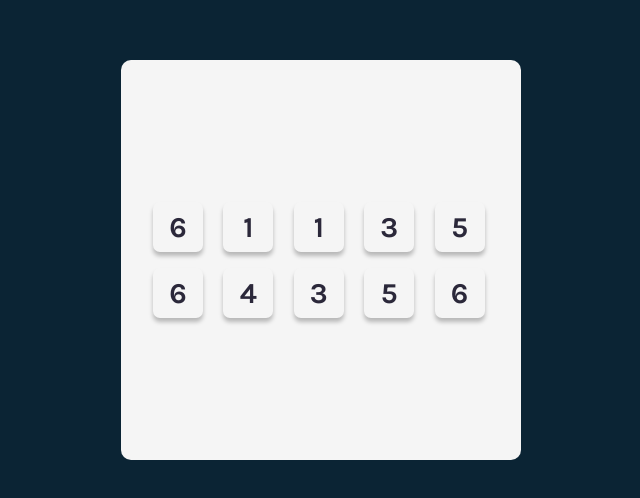
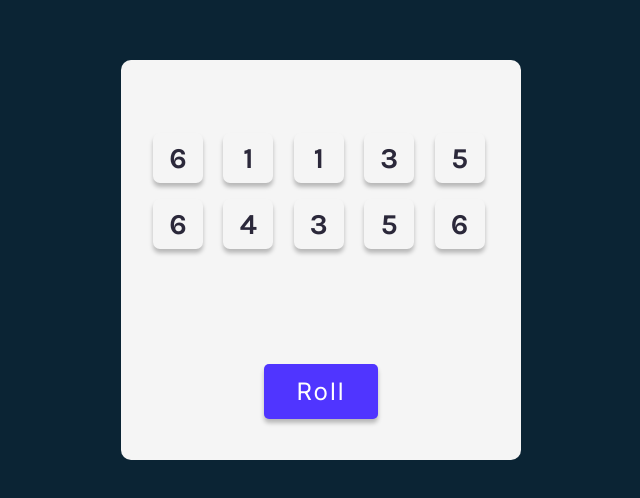
Before and after one commit to NickeeCoco/Tenzies, a React (Vite) app in the folder Tenzies/: page / in a window 1280 px wide. Shown: the part 140-638 px from the top of the page, without its empty margins (319-959 px from the left). Built offline with nearby package versions, Linux system fonts and the light colour scheme.

Commit message:
Create button to roll dice

```diff
--- a/Tenzies/src/App.jsx
+++ b/Tenzies/src/App.jsx
@@ -2,7 +2,7 @@ import {useState} from "react"
 import Die from "./Die"
 
 function App() {
-  const [numbers, setNumbers] = useState(allNewDice())
+  const [dice, setDice] = useState(allNewDice())
 
   function allNewDice() {
     const randomNumbers = []
@@ -16,13 +16,14 @@ function App() {
 
   }
 
-  const dieElements = numbers.map(number => <Die value={number} />)
+  const diceElements = dice.map(die => <Die value={die} />)
 
   return (
     <main>
       <div className="diceContainer">
-        {dieElements}
+        {diceElements}
       </div>
+      <button onClick={() => setDice(allNewDice())}>Roll</button>
     </main>
   )
 }
--- a/Tenzies/src/style.css
+++ b/Tenzies/src/style.css
@@ -24,8 +24,10 @@ main {
   background-color: #F5F5F5;
   border-radius: 10px;
   display: flex;
+  flex-direction: column;
   align-items: center;
-  justify-content: center;
+  justify-content: space-around;
+
 }
 
 .diceContainer {
@@ -50,3 +52,16 @@ main {
   font-size: 1.8rem;
   cursor: pointer;
 }
+
+button {
+  background-color: #5035FF;
+  color: white;
+  font-size: 1.5em;
+  font-family: Inter, sans-serif;
+  letter-spacing: 2px;
+  box-shadow: 0 4px 4px rgb(0, 0, 0, .25);
+  border: none;
+  border-radius: 5px;
+  padding: .8rem 2rem;
+  cursor: pointer;
+}
```
